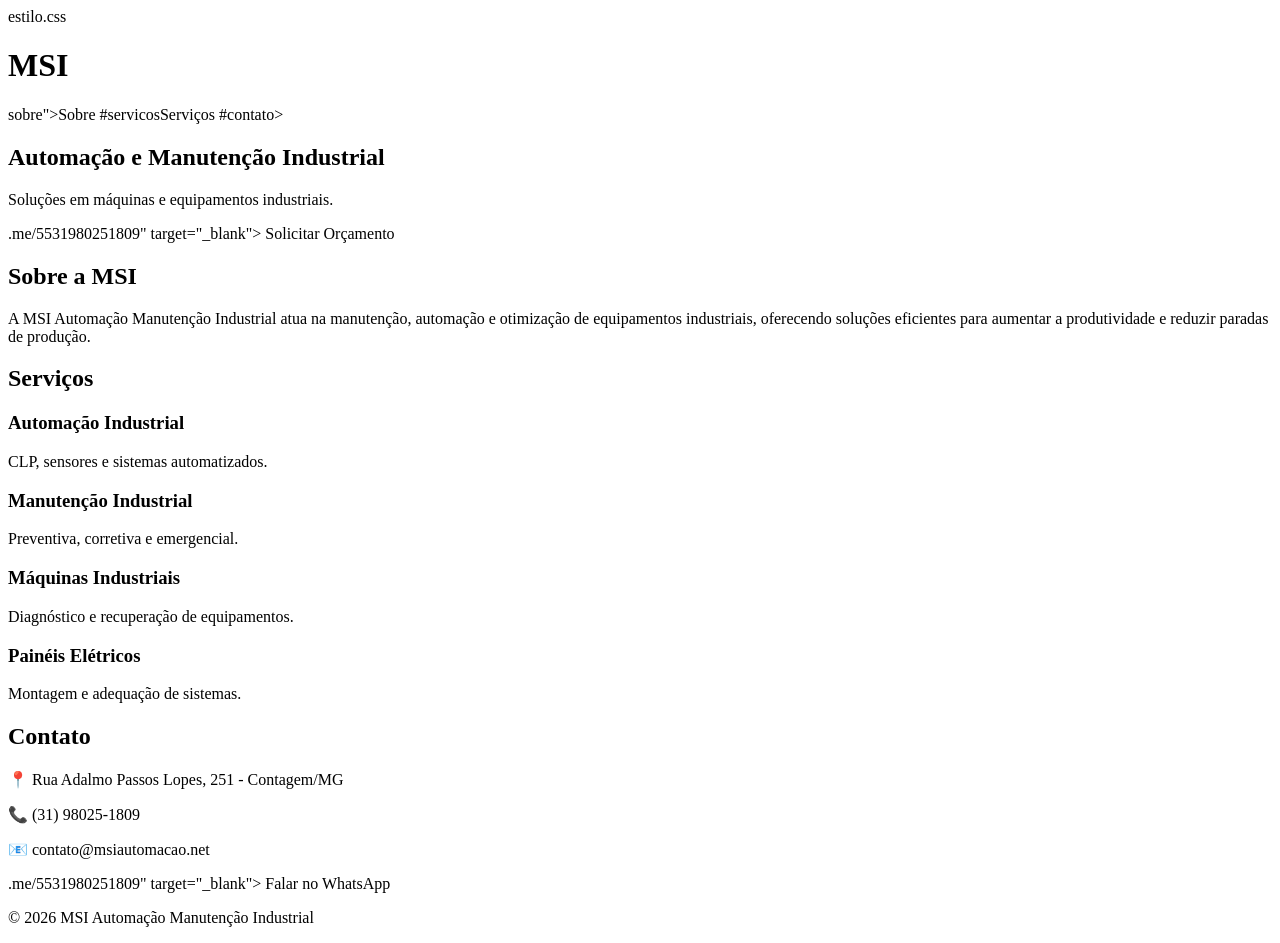
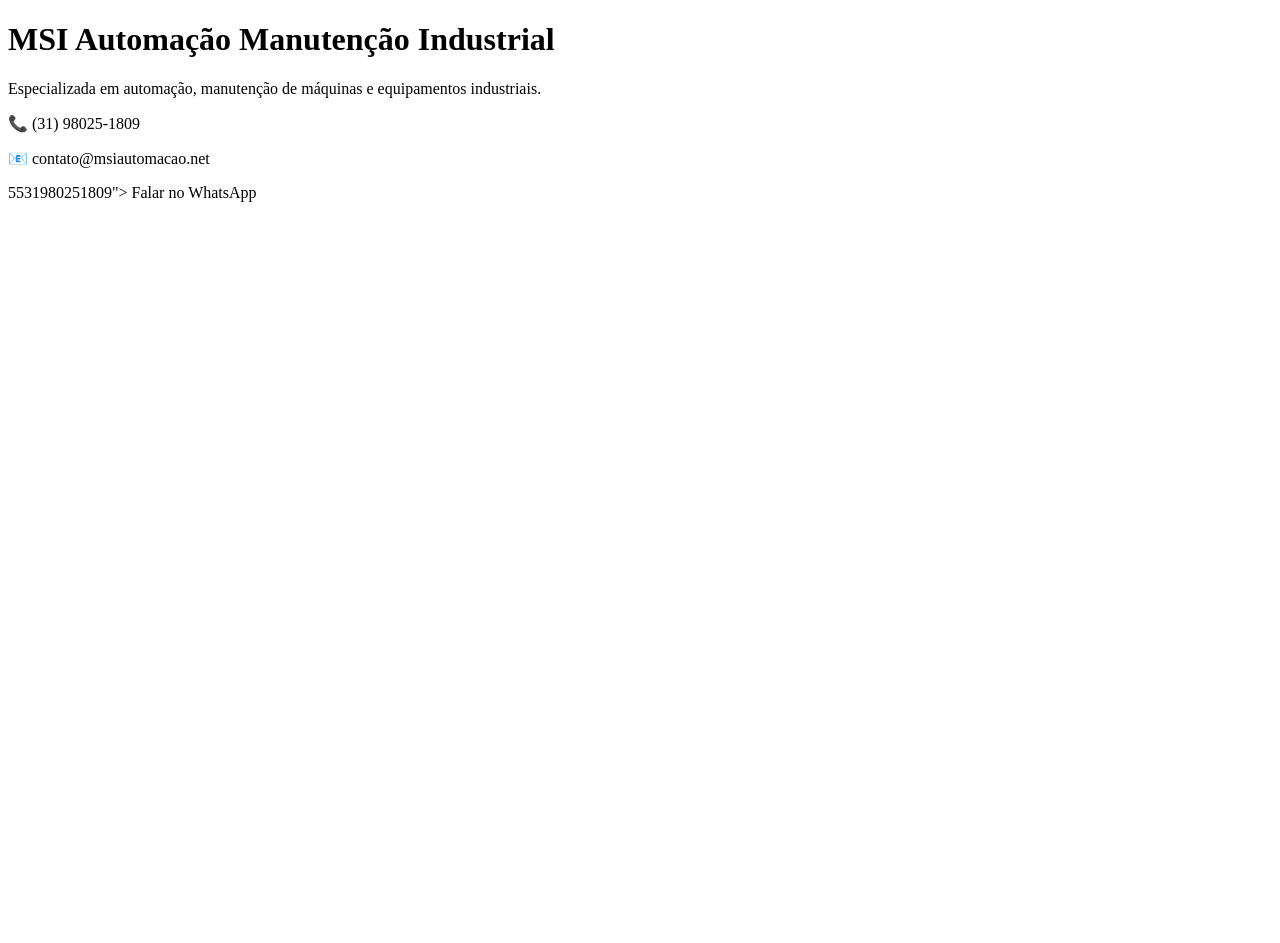
Before and after one commit to Jonaspe27/chamados_project, a website: page public/index.html in a window 1280 px wide. After the commit the page ends 800 px from the top, so only its background shows below. Drawn offline with Linux system fonts and the light colour scheme.

Commit message:
Revise index.html with updated content and structure
Updated the HTML structure and content of the index page, including new headings and contact information.

```diff
--- a/public/index.html
+++ b/public/index.html
@@ -3,108 +3,23 @@
 <head>
   <meta charset="UTF-8">
   <meta name="viewport" content="width=device-width, initial-scale=1.0">
-
   <title>MSI Automação Manutenção Industrial</title>
-
-estilo.css
-
-<link href="https://fonts.googleapis.com=Poppins:wght@300;400;600;700&display=swap
 </head>
-
 <body>
 
-<header>
-    <div class="container">
-        <h1>MSI</h1>
-
-        <nav>
-            sobre">Sobre</a>
-            #servicosServiços</a>
-            #contato>
-        </nav>
-    </div>
-</header>
-
-<section class="hero">
-
-    <h2>Automação e Manutenção Industrial</h2>
+  <h1>MSI Automação Manutenção Industrial</h1>
 
   <p>
-        Soluções em máquinas e equipamentos industriais.
+    Especializada em automação, manutenção de máquinas e equipamentos industriais.
   </p>
-
-    .me/5531980251809" target="_blank">
-        Solicitar Orçamento
-    </a>
-
-</section>
-
-<section id="sobre">
-
-    <h2>Sobre a MSI</h2>
-
-    <p>
-        A MSI Automação Manutenção Industrial atua na manutenção,
-        automação e otimização de equipamentos industriais,
-        oferecendo soluções eficientes para aumentar a produtividade
-        e reduzir paradas de produção.
-    </p>
-
-</section>
-
-<section id="servicos">
-
-    <h2>Serviços</h2>
-
-    <div class="servicos">
-
-        <div class="card">
-            <h3>Automação Industrial</h3>
-            <p>CLP, sensores e sistemas automatizados.</p>
-        </div>
-
-        <div class="card">
-            <h3>Manutenção Industrial</h3>
-            <p>Preventiva, corretiva e emergencial.</p>
-        </div>
-
-        <div class="card">
-            <h3>Máquinas Industriais</h3>
-            <p>Diagnóstico e recuperação de equipamentos.</p>
-        </div>
-
-        <div class="card">
-            <h3>Painéis Elétricos</h3>
-            <p>Montagem e adequação de sistemas.</p>
-        </div>
-
-    </div>
-
-</section>
-
-<section id="contato">
-
-    <h2>Contato</h2>
-
-    <p>📍 Rua Adalmo Passos Lopes, 251 - Contagem/MG</p>
 
   <p>📞 (31) 98025-1809</p>
 
   <p>📧 contato@msiautomacao.net</p>
 
-    .me/5531980251809" target="_blank">
+  5531980251809">
     Falar no WhatsApp
   </a>
 
-</section>
-
-<footer>
-
-    <p>
-        © 2026 MSI Automação Manutenção Industrial
-    </p>
-
-</footer>
-
 </body>
 </html>
```
Lines whose indentation alone changed are shown as unchanged.
